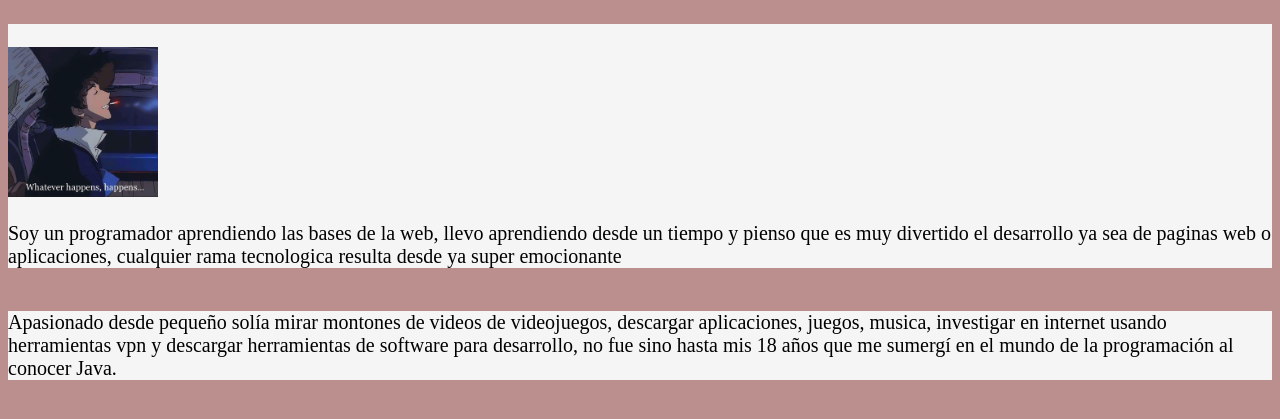
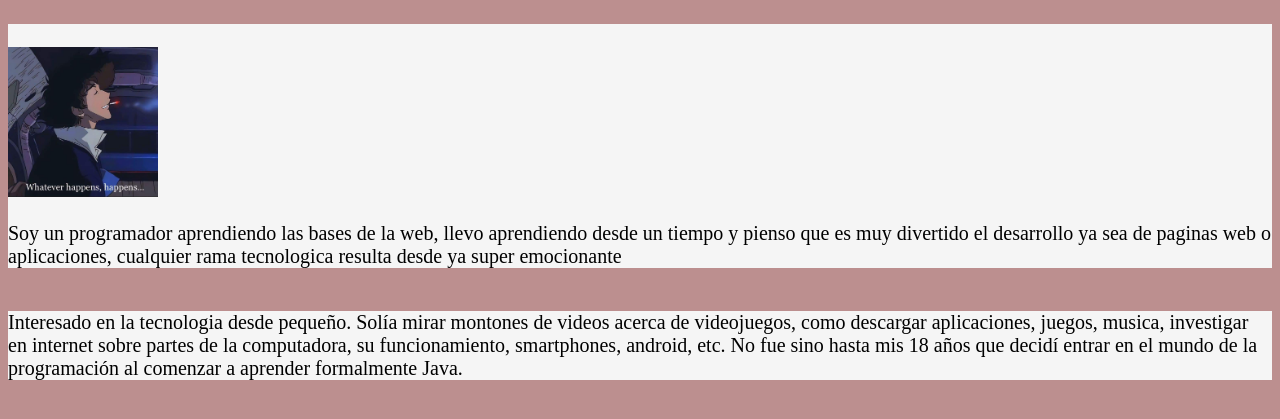
Before and after one commit to Fauz67/Spock, a plain HTML site: page index.html in a window 1280 px wide. Shown: the part 159-578 px from the top of the page. Drawn offline with Linux system fonts and the light colour scheme.

Commit message:
primer comit

```diff
--- a/index.html
+++ b/index.html
@@ -34,7 +34,7 @@
     </section>
     <br>
     <section class="historia">
-      Apasionado desde pequeño solía mirar montones de videos de videojuegos, descargar aplicaciones, juegos, musica, investigar en internet usando herramientas vpn y descargar herramientas de software para desarrollo, no fue sino hasta mis 18 años que me sumergí en el mundo de la programación al conocer Java.
+      Interesado en la tecnologia desde pequeño. Solía mirar montones de videos acerca de videojuegos, como descargar aplicaciones, juegos, musica, investigar en internet sobre partes de la computadora, su funcionamiento, smartphones, android, etc. No fue sino hasta mis 18 años que decidí entrar en el mundo de la programación al comenzar a aprender formalmente Java.
     </section>
   </main>
 
```
